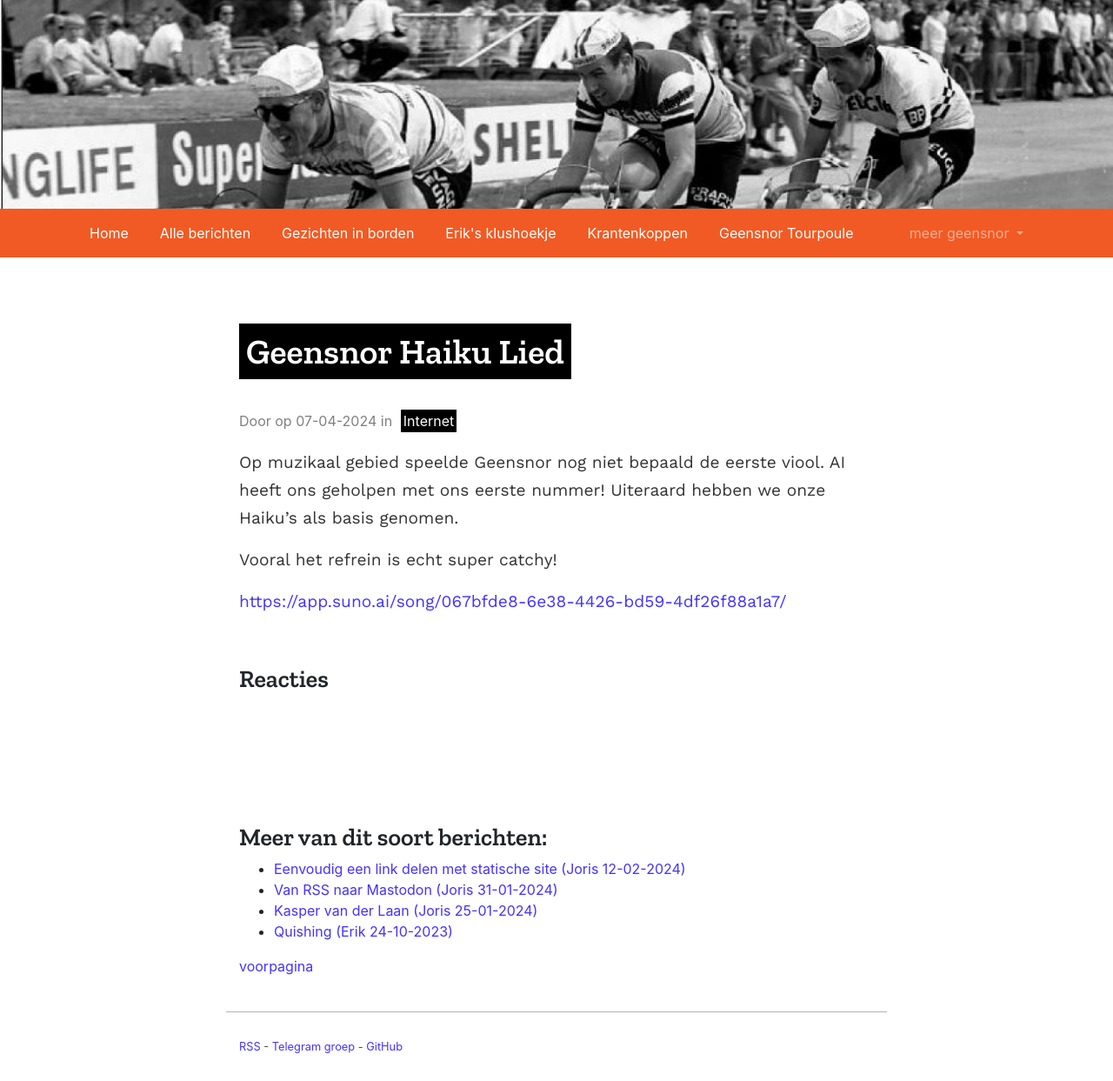
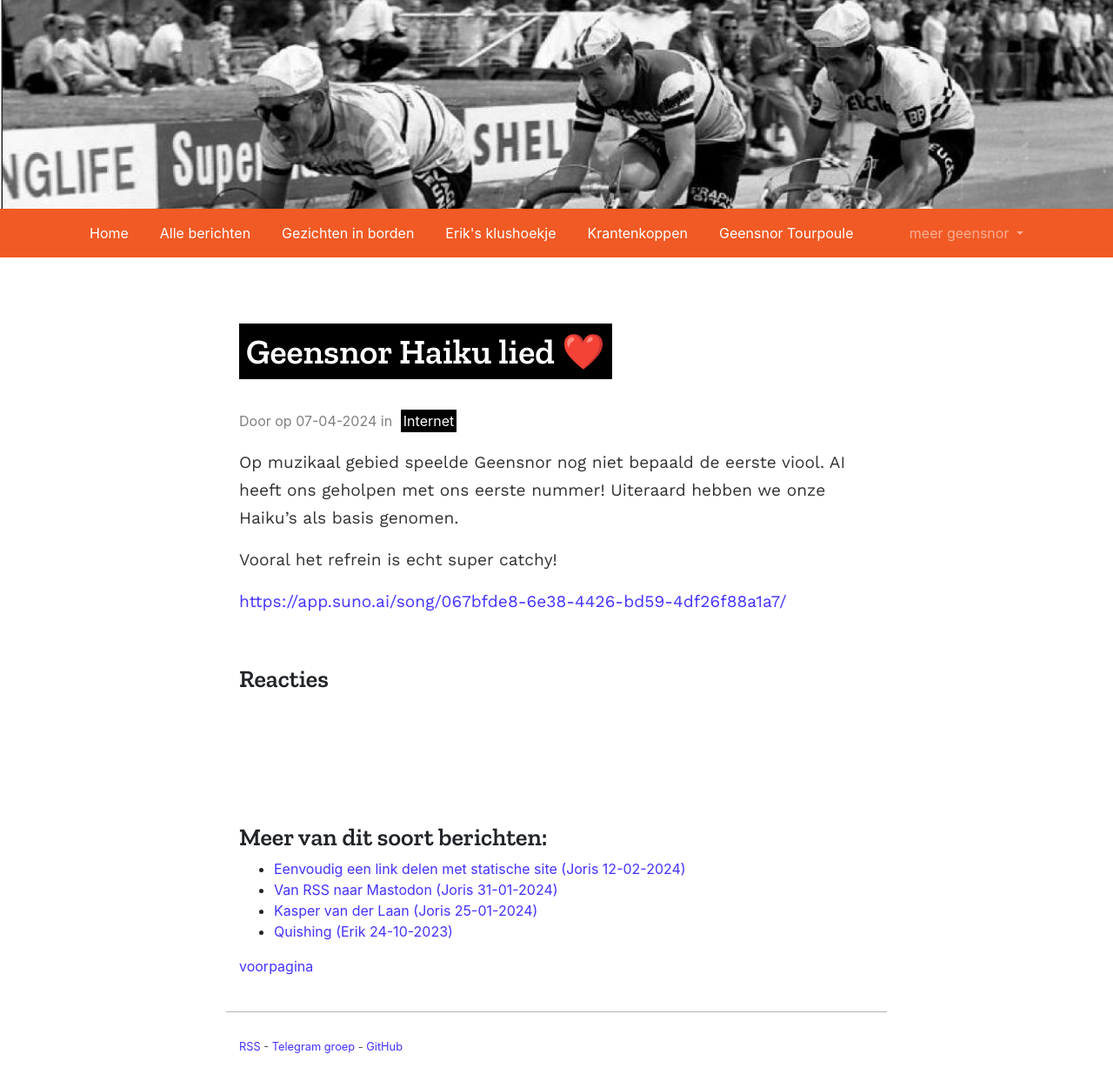
Before and after one commit to geensnor/geensnor.nl, a Jekyll site: the page built from _posts/2024-04-07-geensnor-haiku-lied---.md, in a window 1280 px wide. Shown: the whole page at 87% size. Built offline with Jekyll 4.4.1, drawn with Linux system fonts in a browser that asks for light colours; comment, search, counter and statistics services are not loaded; part of the change alters nothing that is shown.

```diff
--- a/_posts/2024-04-07-geensnor-haiku-lied---.md
+++ b/_posts/2024-04-07-geensnor-haiku-lied---.md
@@ -1,6 +1,6 @@
 ---
-titel: Geensnor Haiku lied ❤️
-auteur: Joris
+title: Geensnor Haiku lied ❤️
+autor: Joris
 categories:
   - Internet
 ---
```
